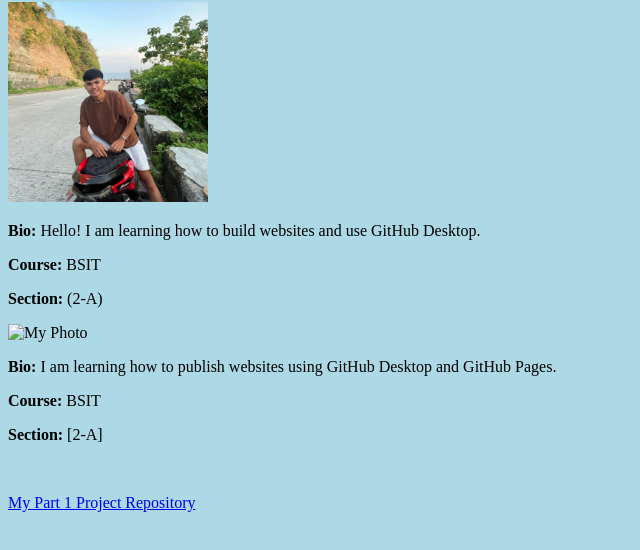
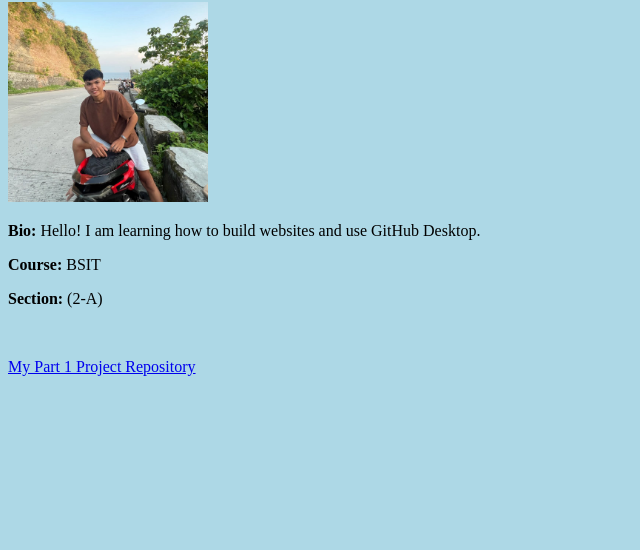
Before and after one commit to daalegadostudent-sudo/daalegadostudent-sudo.github.io, a plain HTML site: page index.html in a window 1280 px wide. Shown: the part 104-654 px from the top of the page, without its empty margins (0-640 px from the left). Drawn offline with Linux system fonts and the light colour scheme.

Commit message:
Update index.html

```diff
--- a/index.html
+++ b/index.html
@@ -16,13 +16,6 @@
   <p><strong>Section:</strong> (2-A)</p>
 
 
-  <img src="./photo.jpg/photo.jpg" alt="My Photo" width="200">
-
-  <p><strong>Bio:</strong> I am learning how to publish websites using GitHub Desktop and GitHub Pages.</p>
-  <p><strong>Course:</strong> BSIT</p>
-  <p><strong>Section:</strong> [2-A]</p>
-
-
   <p>
     <a href="https://github.com/daalegadostudent-sudo/github-desktop-practice">My Part 1 Project Repository</a>
   </p>
```
